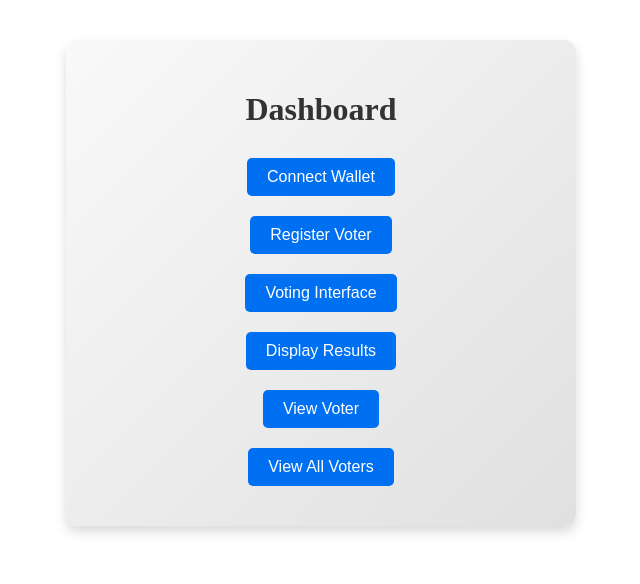
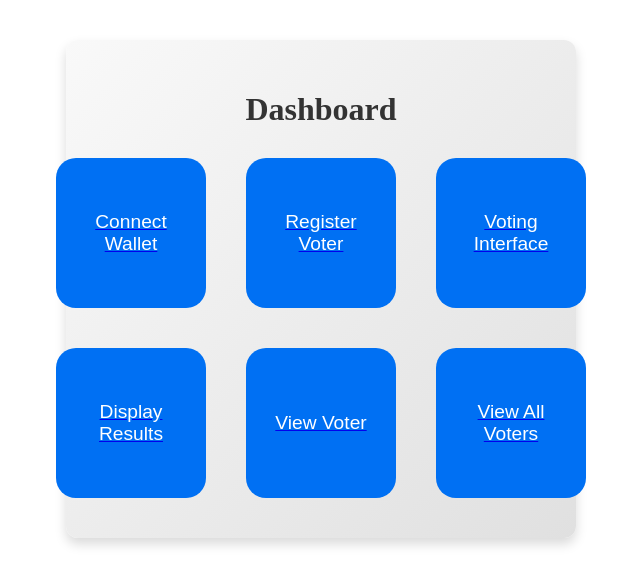
Before and after one commit to bc-rep-project/voting-dapp, a Next.js app: page /components in a window 1280 px wide. Shown: the top 584 px of the page, without its empty margins (319-959 px from the left). Built offline with nearby package versions, Linux system fonts and the light colour scheme.

Commit message:
Updated Dashboard.tsx to arrange buttons in a grid and added styles for big rounded square buttons

```diff
--- a/components/Dashboard.tsx
+++ b/components/Dashboard.tsx
@@ -9,24 +9,26 @@ export default function Dashboard() {
   return (
 <div className="dashboard-container">
        <h1 className="dashboard-title">Dashboard</h1>
+       <div className="button-grid">
          <Link href="/components/connect-wallet">
-         <Button className="dashboard-button">Connect Wallet</Button>
+           <Button className="dashboard-button big-rounded-square">Connect Wallet</Button>
          </Link>
          <Link href="/components/register-voter">
-         <Button className="dashboard-button">Register Voter</Button>
+           <Button className="dashboard-button big-rounded-square">Register Voter</Button>
          </Link>
          <Link href="/components/voting-interface">
-         <Button className="dashboard-button">Voting Interface</Button>
+           <Button className="dashboard-button big-rounded-square">Voting Interface</Button>
          </Link>
          <Link href="/components/display-results">
-         <Button className="dashboard-button">Display Results</Button>
+           <Button className="dashboard-button big-rounded-square">Display Results</Button>
          </Link>
          <Link href="/components/view-voter">
-         <Button className="dashboard-button">View Voter</Button>
+           <Button className="dashboard-button big-rounded-square">View Voter</Button>
          </Link>
          <Link href="/app/view-all-voters">
-         <Button className="dashboard-button">View All Voters</Button>
+           <Button className="dashboard-button big-rounded-square">View All Voters</Button>
          </Link>
+       </div>
      </div>
   );
 }
--- a/components/styles/Dashboard.css
+++ b/components/styles/Dashboard.css
@@ -30,6 +30,23 @@
   transition: background-color 0.3s ease;
 }
 
+.big-rounded-square {
+  width: 150px;
+  height: 150px;
+  border-radius: 20px;
+  display: flex;
+  align-items: center;
+  justify-content: center;
+  text-align: center;
+  font-size: 1.2em;
+}
+
+.button-grid {
+  display: grid;
+  grid-template-columns: repeat(3, 1fr);
+  gap: 20px;
+}
+
 .dashboard-button:hover {
   background-color: #005bb5;
 }
```
Also changed, not shown: 2 other files (tests, documents, lock files or other folders). Lines whose indentation alone changed are shown as unchanged.
